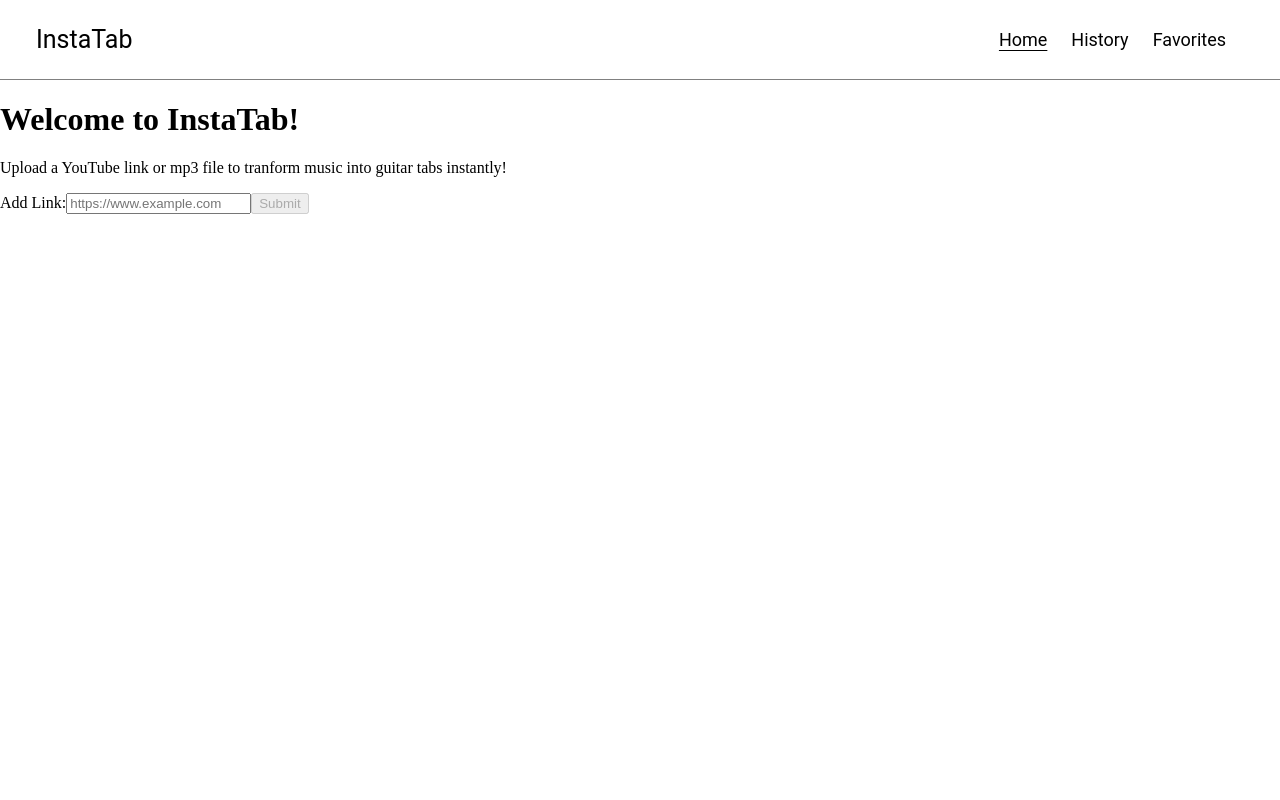
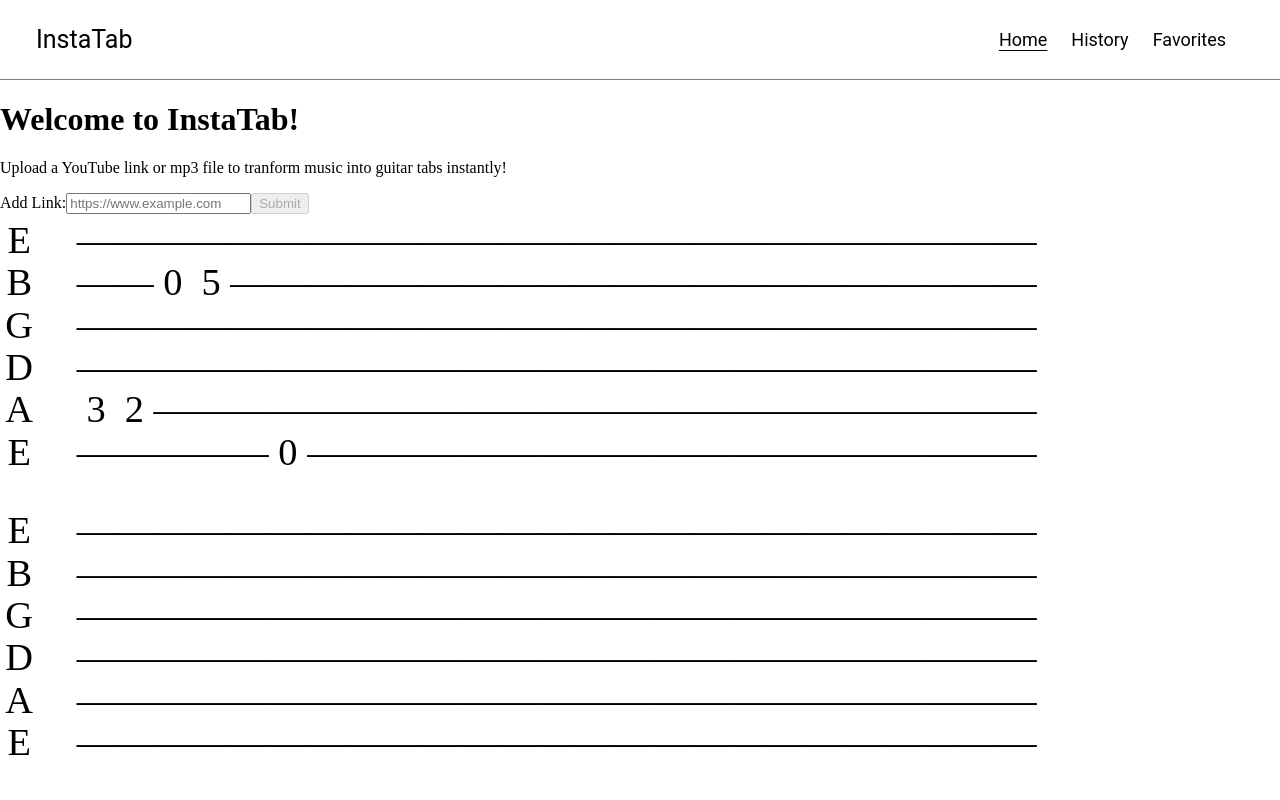
Before and after one commit to barnetthan/InstaTab, a React (Vite) app in the folder frontend/: page / in a window 1280 px wide. Shown: the top 800 px of the page. Built offline with nearby package versions, Linux system fonts and the light colour scheme.

Commit message:
Transforming songs into guitar tab form

```diff
--- /dev/null
+++ b/frontend/src/components/GuitarTab.tsx
@@ -0,0 +1,63 @@
+import { ReactElement } from "react";
+import { Song, Tab } from "../pages/HomePage.tsx";
+import "../styles/Tabs.css";
+
+interface GuitarTabProps {
+  song: Song;
+}
+
+function GuitarTab({ song }: GuitarTabProps) {
+  function createTabs() {
+    const arr: ReactElement[] = [];
+    const strings: string[] = ["E", "B", "G", "D", "A", "E"];
+    const maxNotesPerLine = 25;
+
+    // Create the base line with dashes
+    let line = "";
+    for (let i = 0; i <= song.maxTime; i++) {
+      line += "―";
+    }
+
+    let curIndex = 0;
+    let lines: string[] = [];
+
+    // Generate lines for each string
+    for (let i = 0; i < 6; i++) {
+      let curLine = line;
+
+      // Place frets on the correct positions in the line for each tab
+      while (curIndex < song.tabs.length && song.tabs[curIndex].string === i) {
+        const curTab: Tab = song.tabs[curIndex];
+        curLine = curLine.substring(0, curTab.time) + curTab.fret + curLine.substring(curTab.time + 1);
+        curIndex++;
+      }
+      lines.push(curLine);
+    }
+
+    // Chunk each string line into segments of 25 characters
+    for (let chunkStart = 0; chunkStart < song.maxTime; chunkStart += maxNotesPerLine) {
+      for (let i = 0; i < 6; i++) {
+        const curLineChunk = lines[i].substring(chunkStart, chunkStart + maxNotesPerLine);
+        const lineWithStringMarker = strings[i] + " " + curLineChunk;
+
+        // Render each character in the line as a span element
+        for (let j = 0; j < lineWithStringMarker.length; j++) {
+          arr.push(<span className="tabBox" key={`${i}-${chunkStart}-${j}`}>{lineWithStringMarker[j]}</span>);
+        }
+        arr.push(<br key={`linebreak-${i}-${chunkStart}`} />); // Break for each string line
+      }
+      arr.push(<br/>);
+      arr.push(<br key={`sectionbreak-${chunkStart}`} />); // Add an extra break between sections of 25 notes
+    }
+
+    return arr;
+  }
+
+  return (
+    <>
+      {createTabs()}
+    </>
+  );
+}
+
+export default GuitarTab;
--- a/frontend/src/pages/HomePage.tsx
+++ b/frontend/src/pages/HomePage.tsx
@@ -1,8 +1,37 @@
 import NavBar from "../components/NavBar";
 import { useState } from "react";
+import GuitarTab from "../components/GuitarTab";
+
+export interface Song {
+  tabs: Tab[];
+  favorite: boolean;
+  maxTime: number;
+}
+
+export interface Tab {
+  string: number;
+  time: number;
+  fret: number;
+}
 
 function HomePage() {
   const [link, setLink] = useState<string>("");
+
+  // Dummy data for testing
+  const dummyTabs: Tab[] = [
+    { string: 0, time: 77, fret: 3 },
+    { string: 1, time: 3, fret: 5 },
+    { string: 1, time: 2, fret: 0 },
+    { string: 4, time: 1, fret: 2 },
+    { string: 4, time: 0, fret: 3 },
+    { string: 5, time: 5, fret: 0 },
+  ];
+
+  const dummySong: Song = {
+    tabs: dummyTabs,
+    favorite: false,
+    maxTime: 80,
+  };
 
   function handleSubmit() {
     // implicity validates the input
@@ -35,7 +64,9 @@ function HomePage() {
         <button disabled={!link} onClick={handleSubmit}>
           Submit
         </button>
+        <br/>
       </form>
+      <GuitarTab song={dummySong} />
     </>
   );
 }
--- /dev/null
+++ b/frontend/src/styles/Tabs.css
@@ -0,0 +1,7 @@
+.tabBox {
+  display: inline-block; /* Allow width and height */
+  width: 3vw;
+  height: 3vw;
+  font-size: 3vw;
+  text-align: center;
+}
```
